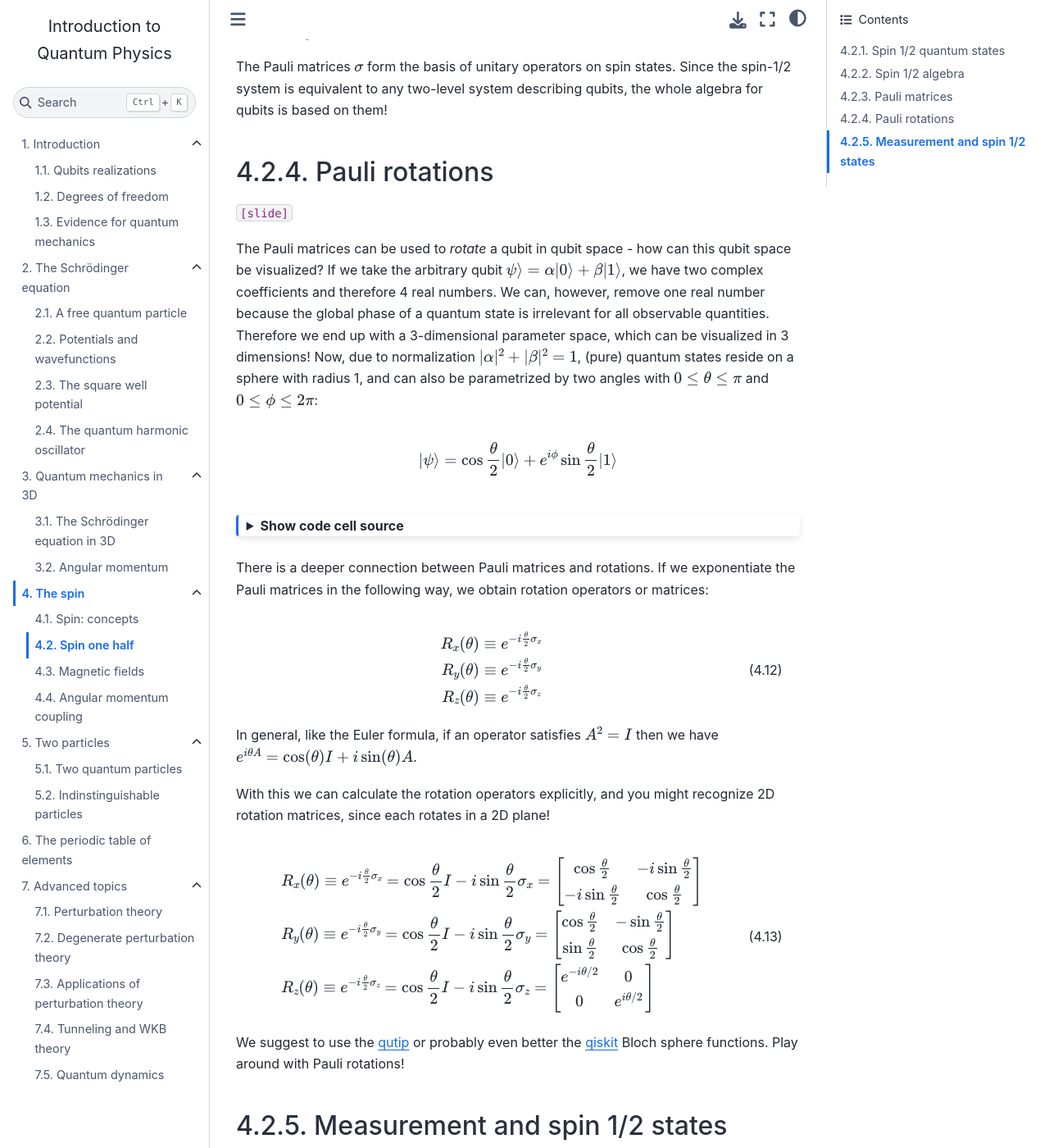
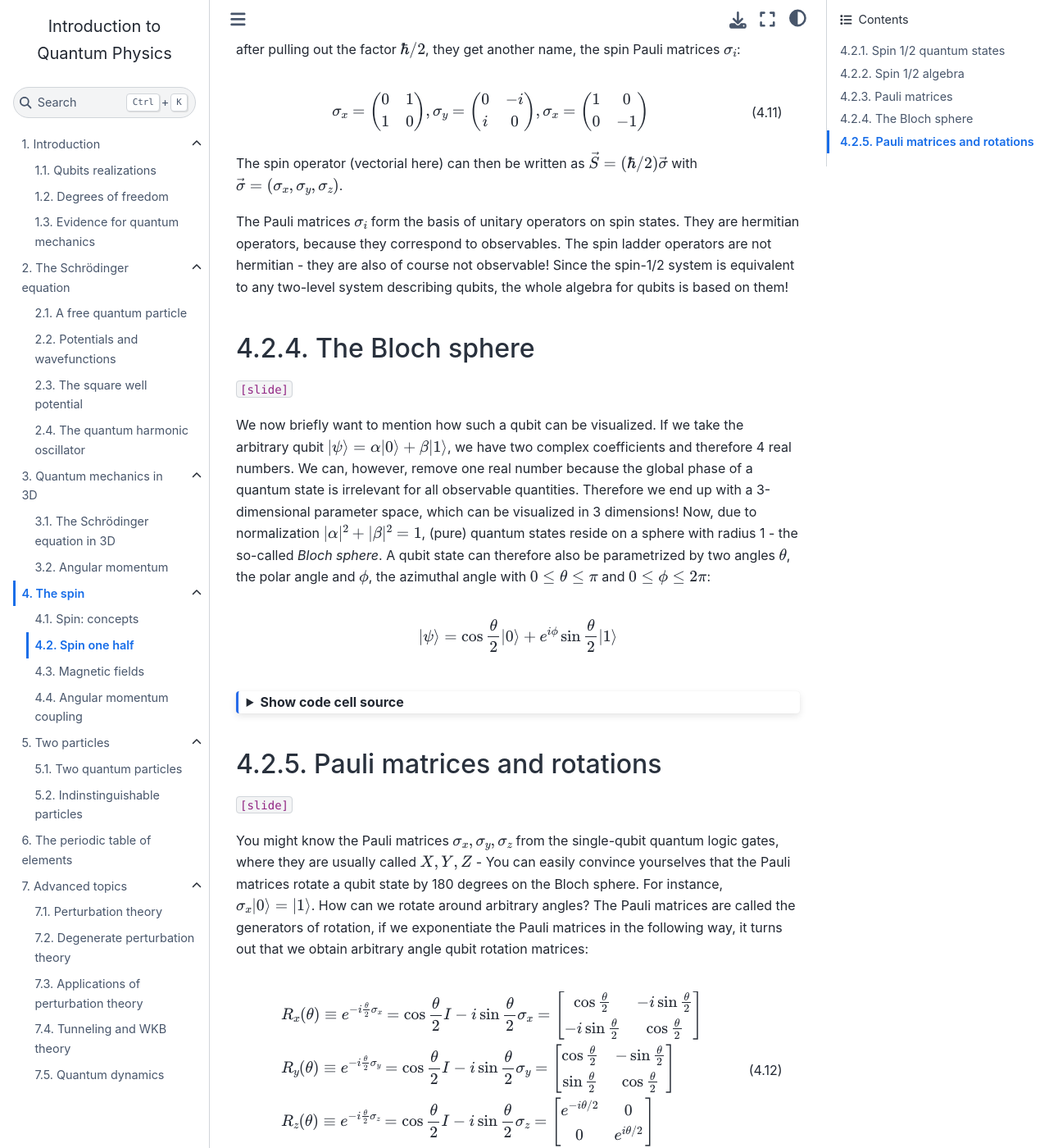
Before and after one commit to wolfgangasdf/iqp-book, a Jupyter Book: the page built from sp-half.md, in a window 1280 px wide and 1400 px high, scrolled down 2091 px. Shown: the whole window at 82% size. Built offline with Jupyter Book 1.0.4 settings and Sphinx 7.4.7 and the Sphinx Book theme 1.1.4, drawn with Linux system fonts in a browser that asks for light colours; some of the changed text lies outside the part shown.

Commit message:
ch4 done

````diff
--- a/sp-half.md
+++ b/sp-half.md
@@ -20,13 +20,13 @@
 <!-- Griffiths 4.4.1 -->
 `[slide]`
 
-We now discuss $s=1/2$, for instance for an electron – once we have understood this case it is quite simple to work out the formalism for any other spin. As we have seen before, there are only two possible values for $m_s$ and therefore there are just two eigenstates, now in the notation $\left|sm_s\right\rangle$:
+We now discuss $s=1/2$, for instance for an electron – once we have understood this case it is quite simple to work out the formalism for any other spin. As we have seen before, there are only two possible values for $m_s = \pm1/2$, and therefore there are just two eigenstates, now in the notation $\left|sm_s\right\rangle$:
 
 $$
 \left|sm_s\right\rangle=\left\{\left|\frac{1}{2}\frac{1}{2}\right\rangle,\left|\frac{1}{2}-\frac{1}{2}\right\rangle\right\},
 $$(sp-oh-s1)
 
-which we often call spin up and down, and we can write the state vectors as $|\uparrow\rangle$ and $|\downarrow\rangle$.
+Note that the comma between $s$ and $m_s$ has been omitted - since there is no ambiguity here. These states are often called spin-up and spin-down, and written as the state vectors $|\uparrow\rangle$ and $|\downarrow\rangle$.
 
 In quantum information, the preferred notation called the computational basis is $\left|0\right\rangle$ and $\left|1\right\rangle$. In many quantum mechanics books, the spin states are called spinors $\chi_+$ and $\chi_-$, and a general spin state that is a quantum superposition of these basis states is written as
 
@@ -37,7 +37,7 @@
 \end{array}\right)=a \chi_{+}+b \chi_{-}
 $$(sp-oh-ch)
 
-In contrast to an electron in a harmonic potential, where we needed to add an anharmonicity to obtain a good two-level system for a qubit, we see that the spin of a single particle already defines a very nice two-level system that is potentially usable for quantum information processing!
+In contrast to an electron in a harmonic potential, where we needed to add an anharmonicity to obtain a useful two-level system, we see that the spin of a single spin-half particle already defines a very nice two-level system that is potentially usable for quantum information processing!
 
 ## Spin 1/2 algebra
 
@@ -46,7 +46,7 @@
 Now we can use relatively simple algebra – we have two basis states, therefore our spin-1/2 Hilbert space is two-dimensional, and  operators are $2\times 2$ matrices. Since our spin states are eigenstates of the operators $S^2$ and $S_z$ , we can work them out simply by calculating their eigenvalues for $\left|0\right\rangle$ and $\left|1\right\rangle$:
 
 $$
-S^2\left|0\right\rangle=\hbar^2\ s(s+1)\left|0\right\rangle=\frac{3}{4}\hbar^2\left|0\right\rangle,\\
+S^2\left|0\right\rangle=\hbar^2\ s(s+1)\left|0\right\rangle=\frac{3}{4}\hbar^2\left|0\right\rangle\\
 
 S^2\left|1\right\rangle=\frac{3}{4}\hbar^2\left|1\right\rangle\\
 
@@ -71,11 +71,15 @@
 \end{array}\right)
 $$(sp-oh-a3)
 
-Since $S_{ \pm}=S_x \pm i S_y$, we have $S_x=(1 / 2)\left(S_{+}+S_{-}\right)$ and $S_y=(1 / 2 i)\left(S_{+}-S_{-}\right)$, and with this we obtain
+Since $S_{ \pm}=S_x \pm i S_y$, we have $S_x=(1 / 2)\left(S_{+}+S_{-}\right)$ and $S_y=(1 / 2 i)\left(S_{+}-S_{-}\right)$, and with this we can calculate the operators for the other spin components:
 
 $$
 \mathrm{S}_x=\frac{\hbar}{2}\left(\begin{array}{ll}0 & 1 \\ 1 & 0\end{array}\right), \quad \mathrm{S}_y=\frac{\hbar}{2}\left(\begin{array}{cc}0 & -i \\ i & 0\end{array}\right)
 $$(sp-oh-a4)
+
+:::{note}
+Convince yourselves that the ladder operator matrices do what they should do! Also, calculate Example 4.2 from Griffiths.
+:::
 
 <!-- [ex: Griffiths example 4.2 & see text below!] -->
 
@@ -83,7 +87,7 @@
 
 `[slide]`
 
-It turns out that the S_i matrices are so fundamental in quantum mechanics that after pulling out the factor $\hbar/2$ they get another name, the spin Pauli matrices $\sigma_i$:
+It turns out that the $S_i$ matrices are so useful and fundamental in quantum mechanics that, after pulling out the factor $\hbar/2$, they get another name, the spin Pauli matrices $\sigma_i$:
 
 $$
 \sigma_x=\left(\begin{matrix}0&1\\1&0\\\end{matrix}\right), 		\sigma_y=\left(\begin{matrix}0&-i\\i&0\\\end{matrix}\right), 	\sigma_x=\left(\begin{matrix}1&0\\0&-1\\\end{matrix}\right)
@@ -91,13 +95,13 @@
 
 The spin operator (vectorial here) can then be written as $\vec{S}=\left(\hbar/2\right)\vec\sigma$ with $\vec\sigma=\left(\sigma_x,\sigma_y,\sigma_z\right)$.
 
-The Pauli matrices $\sigma$ form the basis of unitary operators on spin states. Since the spin-1/2 system is equivalent to any two-level system describing qubits, the whole algebra for qubits is based on them!
+The Pauli matrices $\sigma_i$ form the basis of unitary operators on spin states. They are hermitian operators, because they correspond to observables. The spin ladder operators are not hermitian - they are also of course not observable! Since the spin-1/2 system is equivalent to any two-level system describing qubits, the whole algebra for qubits is based on them!
 
-## Pauli rotations
+## The Bloch sphere
 
 `[slide]`
 
-The Pauli matrices can be used to *rotate* a qubit in qubit space - how can this qubit space be visualized? If we take the arbitrary qubit $\psi\rangle=\alpha |0\rangle+\beta|1\rangle$, we have two complex coefficients and therefore 4 real numbers. We can, however, remove one real number because the global phase of a quantum state is irrelevant for all observable quantities. Therefore we end up with a 3-dimensional parameter space, which can be visualized in 3 dimensions! Now, due to normalization $|\alpha|^2+|\beta|^2=1$, (pure) quantum states reside on a sphere with radius 1, and can also be parametrized by two angles with $0 \leq \theta \leq \pi$ and $0 \leq \phi \leq 2 \pi$:
+We now briefly want to mention how such a qubit can be visualized. If we take the arbitrary qubit $|\psi\rangle=\alpha |0\rangle+\beta|1\rangle$, we have two complex coefficients and therefore 4 real numbers. We can, however, remove one real number because the global phase of a quantum state is irrelevant for all observable quantities. Therefore we end up with a 3-dimensional parameter space, which can be visualized in 3 dimensions! Now, due to normalization $|\alpha|^2+|\beta|^2=1$, (pure) quantum states reside on a sphere with radius 1 - the so-called *Bloch sphere*. A qubit state can therefore also be parametrized by two angles $\theta$, the polar angle and $\phi$, the azimuthal angle with $0 \leq \theta \leq \pi$ and $0 \leq \phi \leq 2 \pi$:
 
 $$
 |\psi\rangle=\cos \frac{\theta}{2}|0\rangle+e^{i \phi} \sin \frac{\theta}{2}|1\rangle
@@ -163,22 +167,15 @@
 
 (sp-bloch-sphere)=
 ```{glue:figure} sp-bloch-sphere
-The qubit Bloch sphere with a particular qubit state, indicated by the so-called Blochvector.
+The qubit Bloch sphere with a particular qubit state, indicated by the so-called Blochvector, and the polar and azimuthal angle is indicated.
 ```
 
-There is a deeper connection between Pauli matrices and rotations. If we exponentiate the Pauli matrices in the following way, we obtain rotation operators or matrices:
+## Pauli matrices and rotations
 
-$$
-\begin{aligned}
-R_x(\theta) & \equiv e^{-i \frac{\theta}{2} \sigma_x} \\
-R_y(\theta) & \equiv e^{-i \frac{\theta}{2} \sigma_y} \\
-R_z(\theta) & \equiv e^{-i \frac{\theta}{2} \sigma_z}
-\end{aligned}
-$$(sp-oh-pr)
+`[slide]`
 
-In general, like the Euler formula, if an operator satisfies $A^2=I$ then we have $e^{i \theta A}=\cos (\theta) I+i \sin (\theta) A$.
-
-With this we can calculate the rotation operators explicitly, and you might recognize 2D rotation matrices, since each rotates in a 2D plane!
+You might know the Pauli matrices $\sigma_x, \sigma_y, \sigma_z$ from the single-qubit quantum logic gates, where they are usually called $X,Y,Z$ - You can easily convince yourselves that the Pauli matrices rotate a qubit state by 180 degrees on the Bloch sphere. For instance, $\sigma_x|0\rangle = |1\rangle$.
+How can we rotate around arbitrary angles? The Pauli matrices are called the generators of rotation, if we exponentiate the Pauli matrices in the following way, it turns out that we obtain arbitrary angle qubit rotation matrices:
 
 $$
 \begin{aligned}
@@ -197,13 +194,20 @@
 \end{aligned}
 $$(sp-oh-pr2)
 
+Here we made use of a vavriant of the Euler formula: if an operator satisfies $A^2=I$ then we have $e^{i \theta A}=\cos (\theta) I+i \sin (\theta) A$.
+
+You might recognize the 2D vector rotation matrices, which makes sense, since each equation describes a rotation in a 2D plane!
+
+
+
 <!-- also useful: http://www.vcpc.univie.ac.at/~ian/hotlist/qc/talks/bloch-sphere-rotations.pdf but we haven't introduced the density operator, to make observables invariant under unitary transformations one needs to do R.rho.R^dag - this is not needed for pure states. -->
 
-We suggest to use the [qutip](https://qutip.org/docs/latest/guide/guide-bloch.html) or probably even better the [qiskit](https://qiskit.org/documentation/stubs/qiskit.visualization.plot_bloch_multivector.html) Bloch sphere functions. Play around with Pauli rotations!
+:::{note}
+For easy visualization of qubits on the Bloch sphere, and to investigate these rotations, we suggest to use the [qutip](https://qutip.org/docs/latest/guide/guide-bloch.html) or probably even better the [qiskit](https://qiskit.org/documentation/stubs/qiskit.visualization.plot_bloch_multivector.html) Bloch sphere functions. Play around with Pauli rotations!
+:::
 
-## Measurement and spin 1/2 states
-
-`[slide]`
+:::{note}
+**Example: measurement of spin 1/2 states**
 <!-- Classic Griffiths dialogue section -->
 
 If we have a particle in the spin-up state, and we measure the $z$-component of the spin angular momentum, which value do we get?
@@ -215,3 +219,4 @@
 We obtain with 50% chance $\hbar /2$, and with 50% chance $-\hbar /2$.
 
 This might first seem weird, since we know the state exactly before the second measurement, it was in the spin-up state. But remember photon polarization, or any other degree of freedom: If we measure in a different “unbiased” basis, the outcome is always 50:50.
+:::
````
Also changed, not shown: other parts of sp-half.md (+1 -1 lines), sp-clebschgordan.md (+19 -14 lines), sp-magnetic-field.md (+22 -17 lines).
